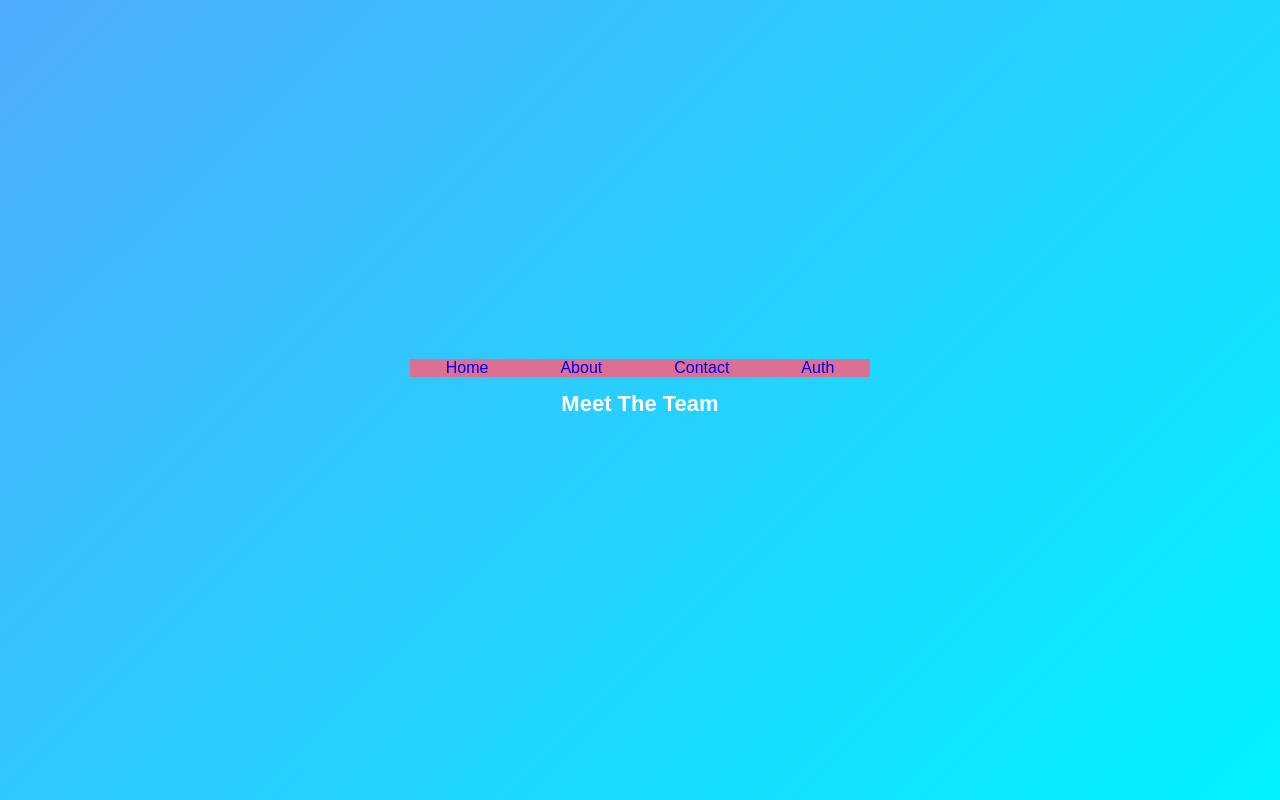
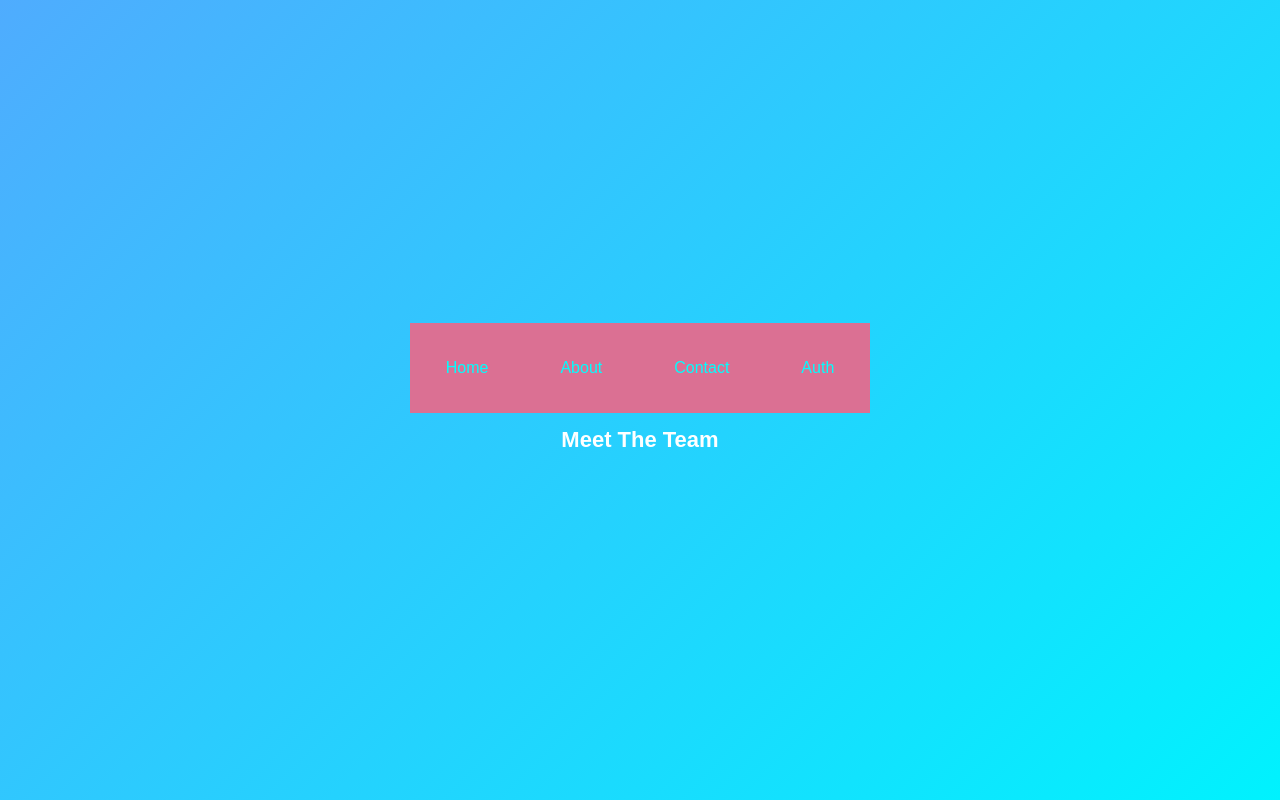
Before and after one commit to Eshhaa11/React-lesson1, a React (Create React App) app: page /about in a window 1280 px wide. Built offline with nearby package versions, Linux system fonts and the light colour scheme.

Commit message:
style: Add class to navigation links in HeaderComponent for improved styling

```diff
--- a/src/Components/HeaderComponent.js
+++ b/src/Components/HeaderComponent.js
@@ -14,7 +14,7 @@ const HeaderComponent = () => {
             {links.map((li, key) =>{
                 return(
                     <div key={key}>
-                        <Link to={`/${li}`}>{li}</Link>
+                        <Link className="nav-links" to={`/${li}`}>{li}</Link>
                     </div>
                 )
             })}
```
